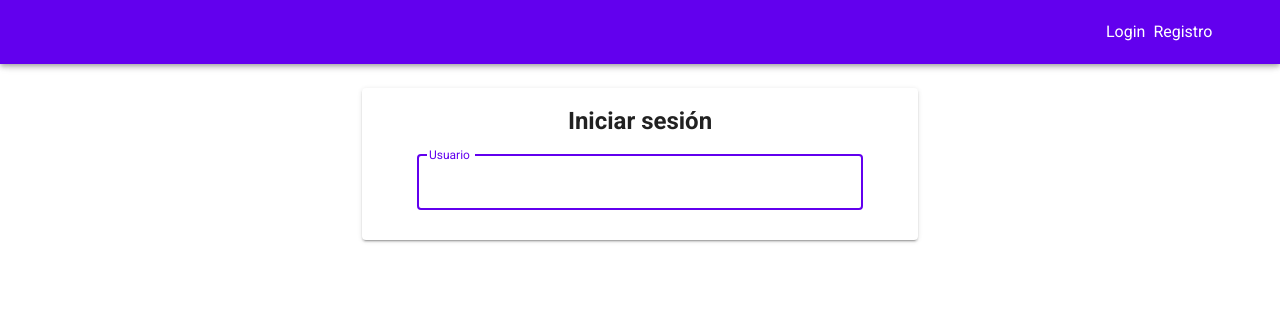
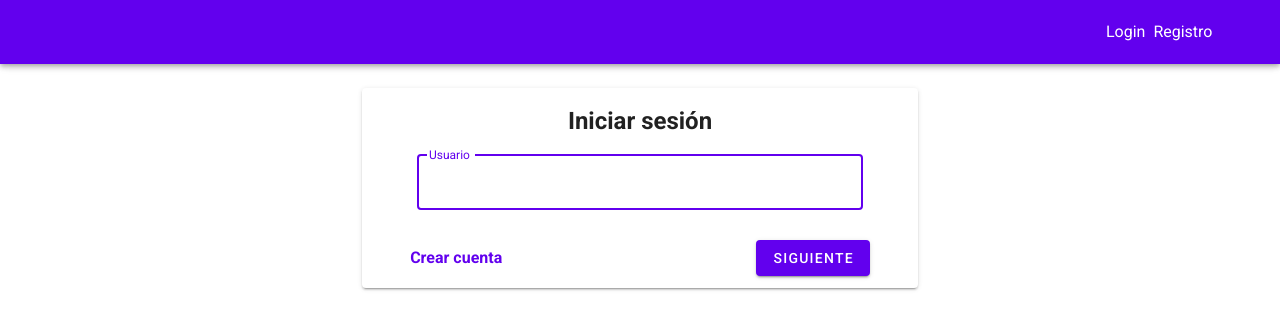
Before and after one commit to victorst79/e-date-v2, a Vue app: page /login in a window 1280 px wide. Shown: the top 330 px of the page. Built offline with nearby package versions, Linux system fonts and the light colour scheme.

Commit message:
added style in login component

```diff
--- a/package.json
+++ b/package.json
@@ -38,7 +38,7 @@
     "eslint-plugin-vue": "^5.0.0",
     "geckodriver": "^1.19.0",
     "node-sass": "^4.13.0",
-    "sass": "^1.19.0",
+    "sass": "^1.23.6",
     "sass-loader": "^8.0.0",
     "typescript": "~3.5.3",
     "vue-cli-plugin-vuetify": "^2.0.2",
--- a/public/index.html
+++ b/public/index.html
@@ -3,7 +3,8 @@
   <head>
     <meta charset="utf-8">
     <meta http-equiv="X-UA-Compatible" content="IE=edge">
-    <meta name="viewport" content="width=device-width,initial-scale=1.0">
+    <!--<meta name="viewport" content="width=device-width,initial-scale=1.0">-->
+    <meta name="viewport" content="width=device-width, user-scalable=no">
     <link rel="icon" href="<%= BASE_URL %>favicon.ico">
     <title>e-date</title>
     <link rel="stylesheet" href="https://fonts.googleapis.com/css?family=Roboto:100,300,400,500,700,900">
--- a/src/App.vue
+++ b/src/App.vue
@@ -24,4 +24,9 @@ export default Vue.extend({
 
 <style lang="scss">
 @import "./assets/scss/_variables.scss";
+
+  a {
+    text-decoration: none;
+  }
+
 </style>
--- a/src/components/Login.vue
+++ b/src/components/Login.vue
@@ -11,6 +11,15 @@
               outlined
               autofocus
             ></v-text-field>
+            <v-row>
+              <v-col class="footer-form" cols="10" offset="1">
+                  <router-link to="/register" class="primary--text font-weight-bold">Crear cuenta</router-link>
+                  <v-btn
+                    :right="true"
+                    color="primary"
+                  >Siguiente</v-btn>
+              </v-col>
+            </v-row>
           </div>
           <div v-else-if="validation == 1">
             <v-text-field
@@ -51,5 +60,11 @@ export default Vue.extend({
     width: 80%;
     margin: 0 auto;
   }
+
+  .footer-form {
+    display: flex;
+    justify-content: space-between;
+    align-items: center;
+  }
 }
 </style>
```
Also changed, not shown: vue.config.js (+0 -7 lines), 1 other file (tests, documents, lock files or other folders).
